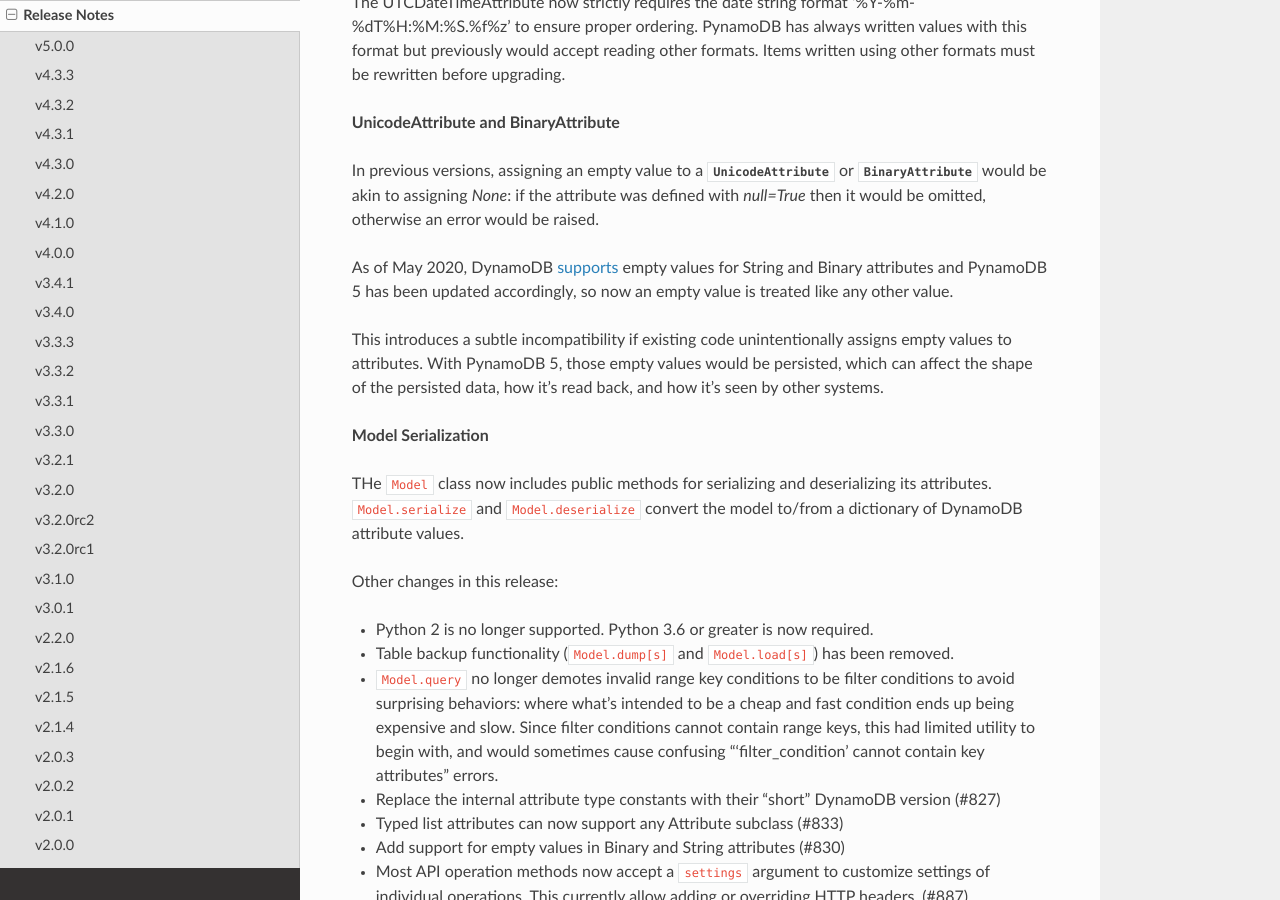
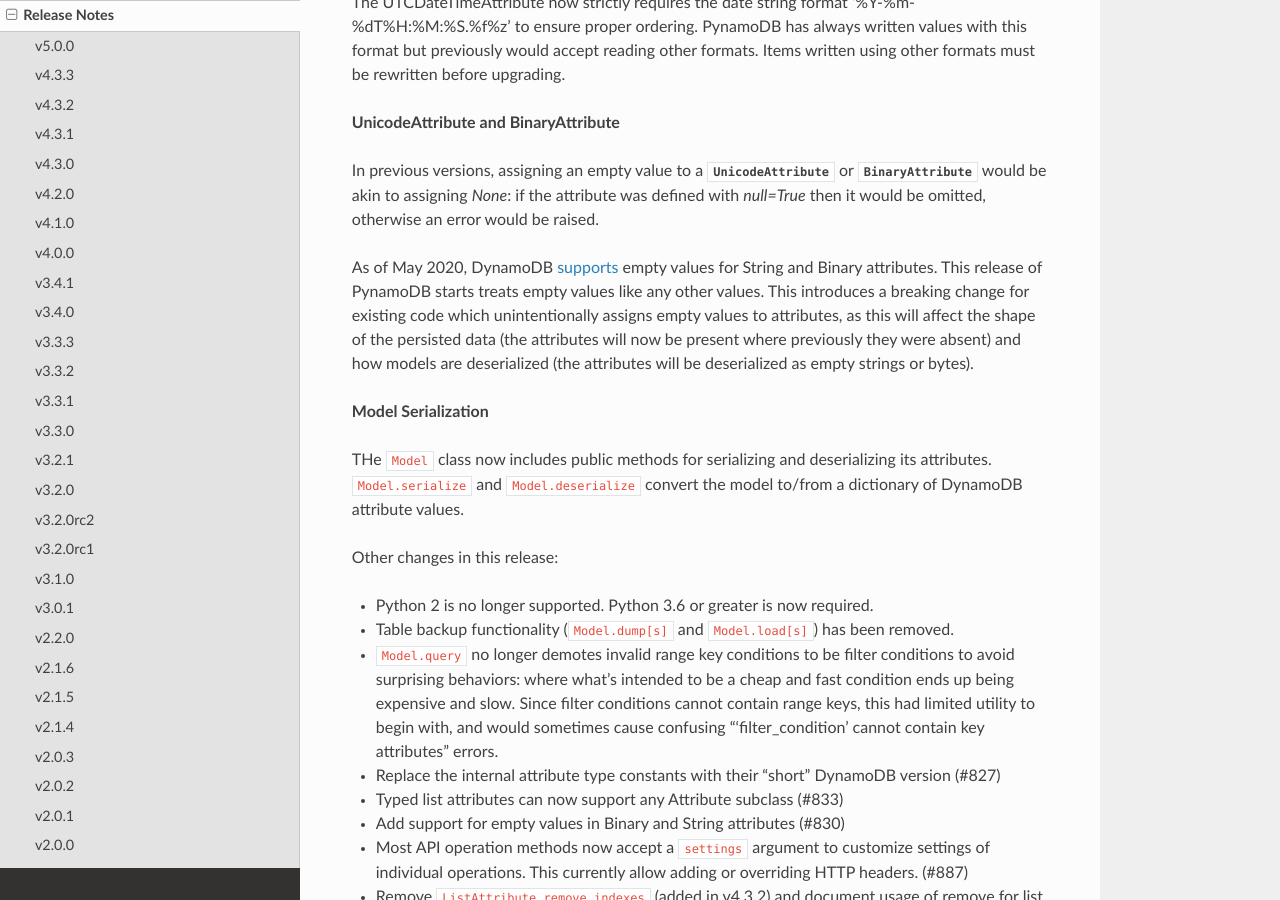
Before and after one commit to pynamodb/PynamoDB, a Sphinx documentation site: the page built from docs/release_notes.rst, in a window 1280 px wide and 900 px high, scrolled down 490 px. Built offline with Sphinx 7.4.7 and the Read the Docs theme 2.0.0, drawn with Linux system fonts in a browser that asks for light colours.

Commit message:
Update release_notes.rst

```diff
--- a/docs/release_notes.rst
+++ b/docs/release_notes.rst
@@ -23,12 +23,7 @@
 
 In previous versions, assigning an empty value to a :py:class:`UnicodeAttribute <pynamodb.attributes.UnicodeAttribute>` or :py:class:`BinaryAttribute <pynamodb.attributes.BinaryAttribute>` would be akin to assigning `None`: if the attribute was defined with `null=True` then it would be omitted, otherwise an error would be raised.
 
-As of May 2020, DynamoDB `supports <https://aws.amazon.com/about-aws/whats-new/2020/05/amazon-dynamodb-now-supports-empty-values-for-non-key-string-and-binary-attributes-in-dynamodb-tables/>`_ empty values for String and Binary attributes and PynamoDB 5 has been updated accordingly, so now an empty
-value is treated like any other value.
-
-This introduces a subtle incompatibility if existing code unintentionally assigns empty values to attributes.
-With PynamoDB 5, those empty values would be persisted, which can affect the shape of the persisted data,
-how it's read back, and how it's seen by other systems.
+As of May 2020, DynamoDB `supports <https://aws.amazon.com/about-aws/whats-new/2020/05/amazon-dynamodb-now-supports-empty-values-for-non-key-string-and-binary-attributes-in-dynamodb-tables/>`_ empty values for String and Binary attributes. This release of PynamoDB starts treats empty values like any other values. This introduces a breaking change for existing code which unintentionally assigns empty values to attributes, as this will affect the shape of the persisted data (the attributes will now be present where previously they were absent) and how models are deserialized (the attributes will be deserialized as empty strings or bytes).
 
 **Model Serialization**
 
```
